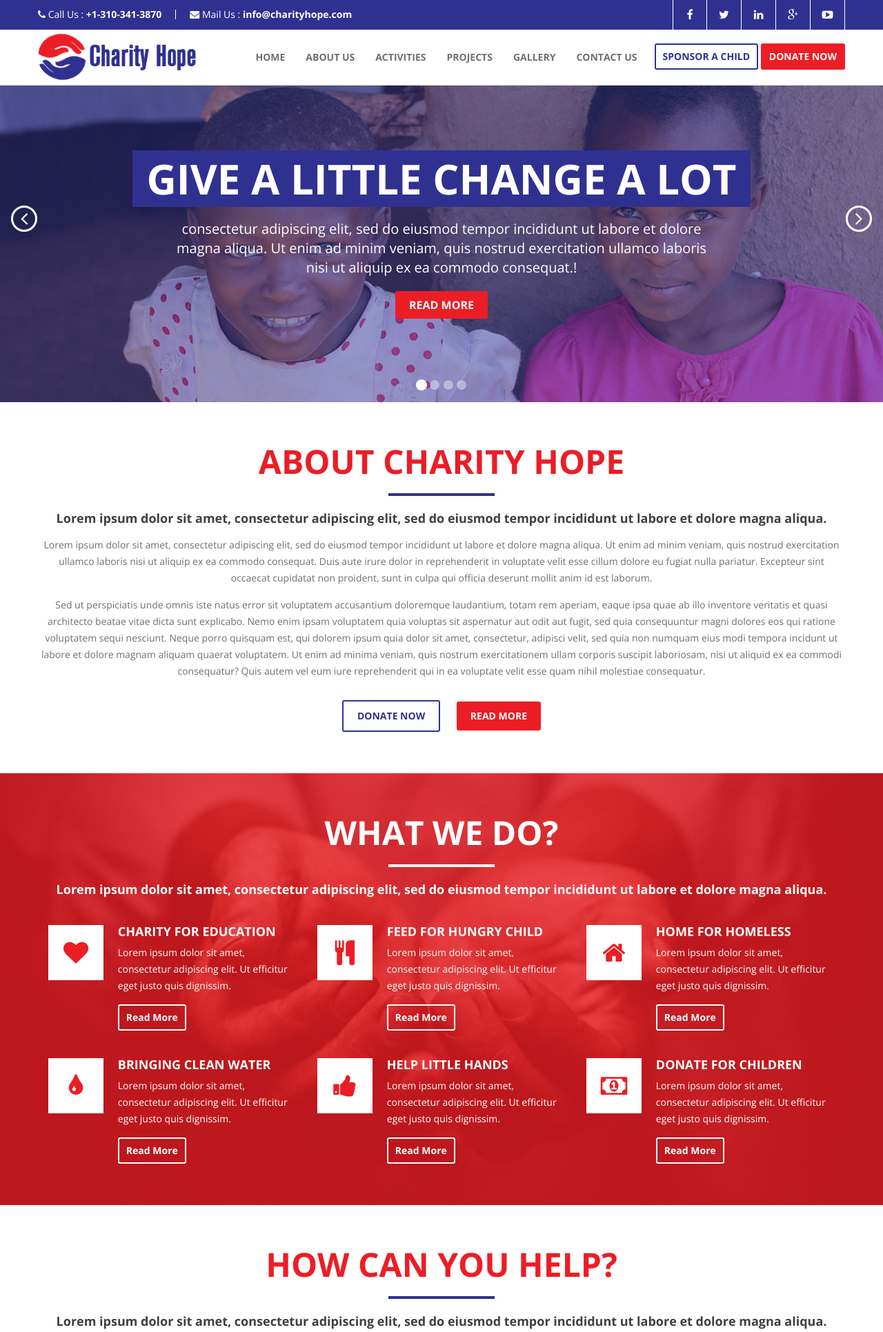
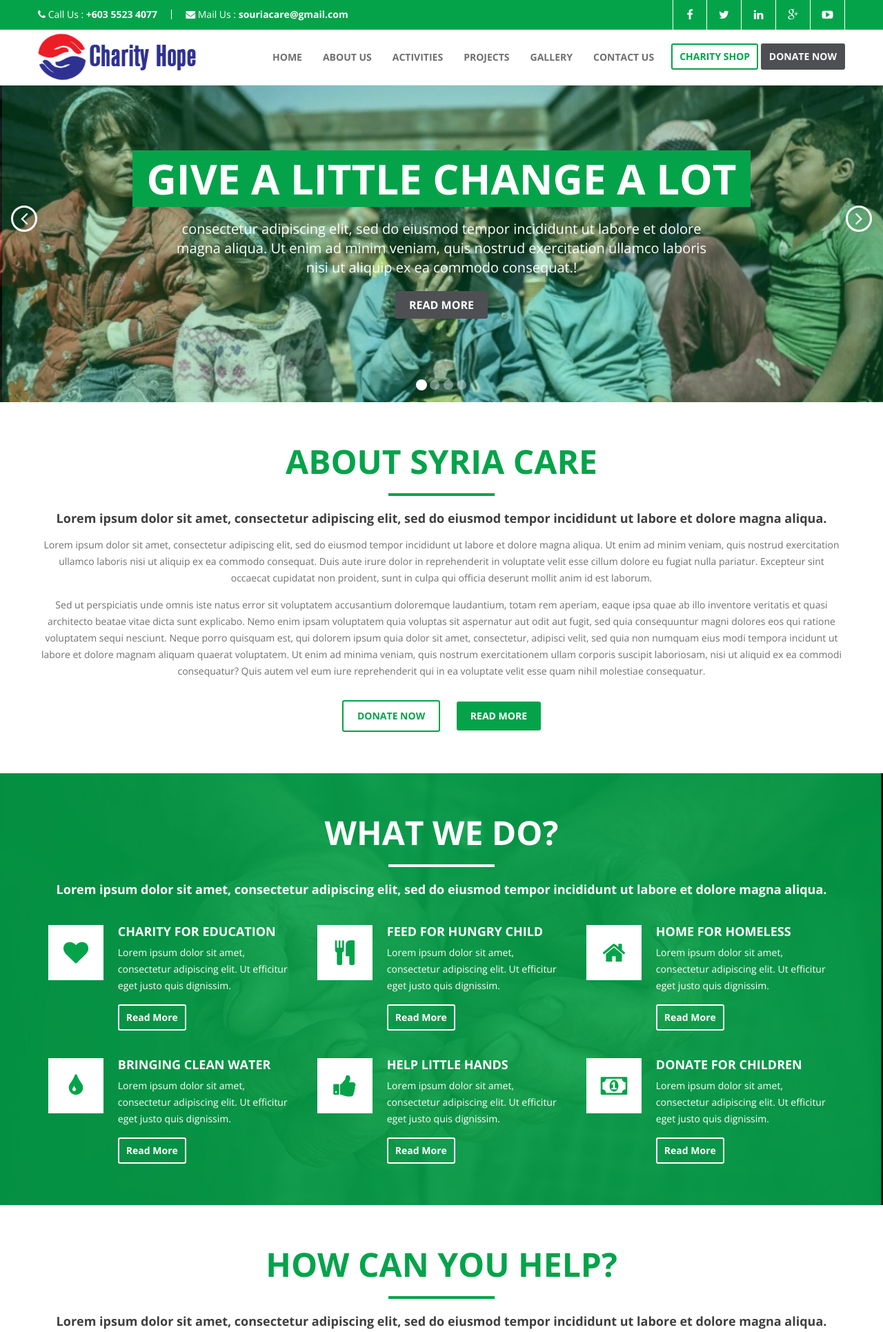
Before and after one commit to HAFcoder/syriacare_user, a PHP site: page / in a window 1280 px wide. Shown: the top 1931 px of the page at 69% size. Run offline with PHP 8.4, Linux system fonts and the light colour scheme.

Commit message:
second draft

```diff
--- a/css/owl.theme.css
+++ b/css/owl.theme.css
@@ -16,7 +16,7 @@
 	padding: 3px 10px;
 	font-size: 12px;
 	border-radius:2px;
-	background: #ec1d25;
+	background: #04A34A;
 	opacity:1;
 }
 /* Clickable class fix problem with hover on touch devices */
@@ -40,7 +40,7 @@
 	-webkit-border-radius: 20px;
 	-moz-border-radius: 20px;
 	border-radius: 20px;
-	background: #ec1d25;
+	background: #04A34A;
 }
 
 .owl-controlls .owl-page.active span,
--- a/css/style.css
+++ b/css/style.css
@@ -88,7 +88,7 @@ p{
 
 .topbar{
     padding:5px 0;
-    background-color: #2f3191;
+    background-color: #04A34A;
 	color:#fff;
 }
 .topbar .bar-phone{
@@ -143,9 +143,9 @@ p{
 	background:#e52d27;
 }
 .sponsor-button {
-    border: 2px solid #2f3191;
+    border: 2px solid #04A34A;
     border-radius: 3px;
-    color: #2f3191;
+    color: #04A34A;
     display: inline-block;
     margin: 20px 0 0 0;
     padding: 5px 10px;
@@ -160,16 +160,16 @@ p{
 	margin: 20px 0 0 0;
 	font-weight:600;
 	text-transform:uppercase;
-	background:#ec1d25;
-	border:2px solid #ec1d25;
+	background:#4E4F53;
+	border:2px solid #4E4F53;
 }
 .donation:hover{
 	background:#fff;
-	color: #ec1d25;
-	border:2px solid #ec1d25;
+	color: #4E4F53;
+	border:2px solid #4E4F53;
 }
 .sponsor-button:hover {
-    background-color: #2f3191;
+    background-color: #04A34A;
     color: #fff;
 }
 .navbar > .container .navbar-brand {
@@ -192,7 +192,7 @@ p{
 	padding:15% 0 0 0;
 }
 #first-slider .slide1 h2 span, #first-slider .slide2 h2 span, #first-slider .slide3 h2 span, #first-slider .slide4 h2 span{
-	background: #2f3191;
+	background: #04A34A;;
 	padding: 0 20px;
 }
 #first-slider .slide1 h3, #first-slider .slide2 h3, #first-slider .slide3 h3, #first-slider .slide4 h3{
@@ -214,14 +214,14 @@ p{
 }
 #first-slider .slide1 h4 a,#first-slider .slide2 h4 a,#first-slider .slide3 h4 a,#first-slider .slide4 h4 a{
 	color:#fff;
-	background:#ec1d25;
+	background:#4E4F53;
 	display:inline-block;
 	border-radius:3px;
 	padding:5px 20px;
 }
 #first-slider .slide1 h4 a:hover,#first-slider .slide2 h4 a:hover,#first-slider .slide3 h4 a:hover,#first-slider .slide4 h4 a:hover{
 	color:#fff;
-	background:#ec1d25;
+	background:#4E4F53;
 	display:inline-block;
 	border-radius:3px;
 	padding:5px 20px;
@@ -396,7 +396,7 @@ p{
 	margin:60px 0;
 }
 #about-sec h1{
-	color: #ec1d25;
+	color: #04A34A;
 }
 #about-sec h2{
 	margin-top:50px;
@@ -404,15 +404,15 @@ p{
 	line-height:36px;
 }
 #about-sec hr{
-	width:150px; border:2px solid #2f3191;
+	width:150px; border:2px solid #04A34A;
 }
 #about-sec p{
 	margin:15px 0 0 0;
 }
 #about-sec .btn1 {
-    border: 2px solid #2f3191;
+    border: 2px solid #04A34A;
     border-radius: 3px;
-    color: #2f3191;
+    color: #04A34A;
     display: inline-block;
     margin: 30px 0 0 0;
     padding: 9px 20px;
@@ -420,12 +420,12 @@ p{
 	text-transform:uppercase;
 }
 #about-sec .btn1:hover {
-    border: 2px solid #ec1d25;
-	background:#ec1d25;
+    border: 2px solid #4E4F53;
+	background:#4E4F53;
     color: #fff;
 }
 #about-sec .btn2 {
-	background:#ec1d25;
+	background:#04A34A;
     border-radius: 3px;
     color: #fff;
     display: inline-block;
@@ -435,14 +435,14 @@ p{
 	text-transform:uppercase;
 }
 #about-sec .btn2:hover {
-    background-color: #2f3191;
+    background-color: #4E4F53;
     color: #fff;
 }
 
 #activities-sec{
 	display:block;
 	width:100%;
-	background: url(../images/act-bg.jpg);
+	background: url(../images/begging.jpg);
 	background-size:cover;
 	background-attachment:fixed;
 	background-position:center;
@@ -491,7 +491,7 @@ p{
 	background:#fff;
 	text-align:center;
 	font-size:36px;
-	color:#ec1d25;
+	color:#04A34A;
 	transition: all 0.3s ease-in-out;
 }
 #activities-sec .grid-content-wrapper {
@@ -508,11 +508,11 @@ p{
 	margin:60px 0;
 }
 #video-sec h1{
-	color: #ec1d25;
+	color: #04A34A;
 	text-transform:uppercase;
 }
 #video-sec hr{
-	width:150px; border:2px solid #2f3191;
+	width:150px; border:2px solid #04A34A;
 }
 #video-sec p{
 	margin:0 0 0 0;
--- a/index.html
+++ b/index.html
@@ -21,7 +21,7 @@ License URL: http://creativecommons.org/licenses/by/3.0/
 <meta name="keywords" content="">
 <meta name="robots" content="index,follow">
 
-<title>Charity Hope</title>
+<title>Syria Care</title>
 
 <link href="css/font-awesome.min.css" rel="stylesheet">
 <link href="css/animate.css" rel="stylesheet">
@@ -37,10 +37,10 @@ License URL: http://creativecommons.org/licenses/by/3.0/
 <div class="container">
 <div class="row">
 <div class="bar-phone">
-<i class="fa fa-phone"></i> <span>Call Us :</span> <strong>+1-310-341-3870</strong>
+<i class="fa fa-phone"></i> <span>Call Us :</span> <strong>+603 5523 4077</strong>
 </div>
 <div class="bar-mail">
-<i class="fa fa-envelope"></i> <span>Mail Us :</span> <strong>info@charityhope.com</strong>
+<i class="fa fa-envelope"></i> <span>Mail Us :</span> <strong>souriacare@gmail.com</strong>
 </div>
 <div class="header-social">
 <a class="facebook" href="#" title="facebook" target="_blank" rel="nofollow"><i class="fa fa-facebook"></i>  </a>
@@ -56,14 +56,14 @@ License URL: http://creativecommons.org/licenses/by/3.0/
 <div class="container">
 <div class="row">
 <div class="attr-nav">
-<a class="sponsor-button" href="sponsor-a-child.html">sponsor a child</a>
+<a class="sponsor-button" href="sponsor-a-child.html">Charity Shop</a>
 <a class="donation" href="donate.html">donate now</a>
 </div>
 <div class="navbar-header">
 <button type="button" class="navbar-toggle" data-toggle="collapse" data-target="#navbar-menu">
 <i class="fa fa-bars"></i>
 </button>
-<a class="navbar-brand logo" href="index.html"><img src="images/logo.png" class="img-responsive" /></a>
+<a class="navbar-brand logo" href="index.html"><img src="images/logos.png" class="img-responsive" /></a>
 </div>
 <div class="collapse navbar-collapse" id="navbar-menu">
 <ul class="nav navbar-nav navbar-right" data-in="fadeInDown" data-out="fadeOutUp">
@@ -130,13 +130,13 @@ License URL: http://creativecommons.org/licenses/by/3.0/
 <section id="about-sec">
 <div class="container">
 <div class="row text-center">
-<h1>ABOUT CHARITY HOPE</h1>
+<h1>ABOUT SYRIA CARE</h1>
 <hr>
 <h5>Lorem ipsum dolor sit amet, consectetur adipiscing elit, sed do eiusmod tempor incididunt ut labore et dolore magna aliqua.</h5>
 <p>Lorem ipsum dolor sit amet, consectetur adipiscing elit, sed do eiusmod tempor incididunt ut labore et dolore magna aliqua. Ut enim ad minim veniam, quis nostrud exercitation ullamco laboris nisi ut aliquip ex ea commodo consequat. Duis aute irure dolor in reprehenderit in voluptate velit esse cillum dolore eu fugiat nulla pariatur. Excepteur sint occaecat cupidatat non proident, sunt in culpa qui officia deserunt mollit anim id est laborum.</p>
 <p>Sed ut perspiciatis unde omnis iste natus error sit voluptatem accusantium doloremque laudantium, totam rem aperiam, eaque ipsa quae ab illo inventore veritatis et quasi architecto beatae vitae dicta sunt explicabo. Nemo enim ipsam voluptatem quia voluptas sit aspernatur aut odit aut fugit, sed quia consequuntur magni dolores eos qui ratione voluptatem sequi nesciunt. Neque porro quisquam est, qui dolorem ipsum quia dolor sit amet, consectetur, adipisci velit, sed quia non numquam eius modi tempora incidunt ut labore et dolore magnam aliquam quaerat voluptatem. Ut enim ad minima veniam, quis nostrum exercitationem ullam corporis suscipit laboriosam, nisi ut aliquid ex ea commodi consequatur? Quis autem vel eum iure reprehenderit qui in ea voluptate velit esse quam nihil molestiae consequatur.</p>
 <div class="text-center">
-<a href="donate.html" class="btn1">donate now</a>
+<a href="donate.html" class="btn1">Donate now</a>
 <a href="about-us.html" class="btn2">Read More</a>
 </div>
 </div>
@@ -206,7 +206,7 @@ License URL: http://creativecommons.org/licenses/by/3.0/
 <div class="col-md-6 clearfix top-off">
 <div class="media">
 <div class="media-image">
-<img src="images/g1.png" class="attachment-full size-full" alt="g1">																							</div>
+<img src="images/g11.png" class="attachment-full size-full" alt="g1">																							</div>
 <div class="media-text">
 <h5>BECOME A VOLUNTEER</h5>
 <p>Give us a brief description of the service that you are promoting.</p>
@@ -214,7 +214,7 @@ License URL: http://creativecommons.org/licenses/by/3.0/
 </div>
 <div class="media">
 <div class="media-image">
-<img src="images/g2.png" class="attachment-full size-full" alt="g1">																							</div>
+<img src="images/g22.png" class="attachment-full size-full" alt="g1">																							</div>
 <div class="media-text">
 <h5>MAKE A GIFT</h5>
 <p>Give us a brief description of the service that you are promoting.</p>
@@ -222,7 +222,7 @@ License URL: http://creativecommons.org/licenses/by/3.0/
 </div>
 <div class="media">
 <div class="media-image">
-<img src="images/g1.png" class="attachment-full size-full" alt="g1">																							</div>
+<img src="images/g11.png" class="attachment-full size-full" alt="g1">																							</div>
 <div class="media-text">
 <h5>GIVE A SCHOLASHIP</h5>
 <p>Give us a brief description of the service that you are promoting.</p>
```
Also changed, not shown: other parts of css/style.css (+12 -12 lines), images/Begging.jpg (added), images/g11.png (added), images/g22.png (added), images/logo.png, images/logos.png (added), images/newlogo.png (added), images/slide1.jpg, images/sslide1.jpg (added), images/ssslide2.jpg (added), images/syriakids.jpg (added), 1 other file.
